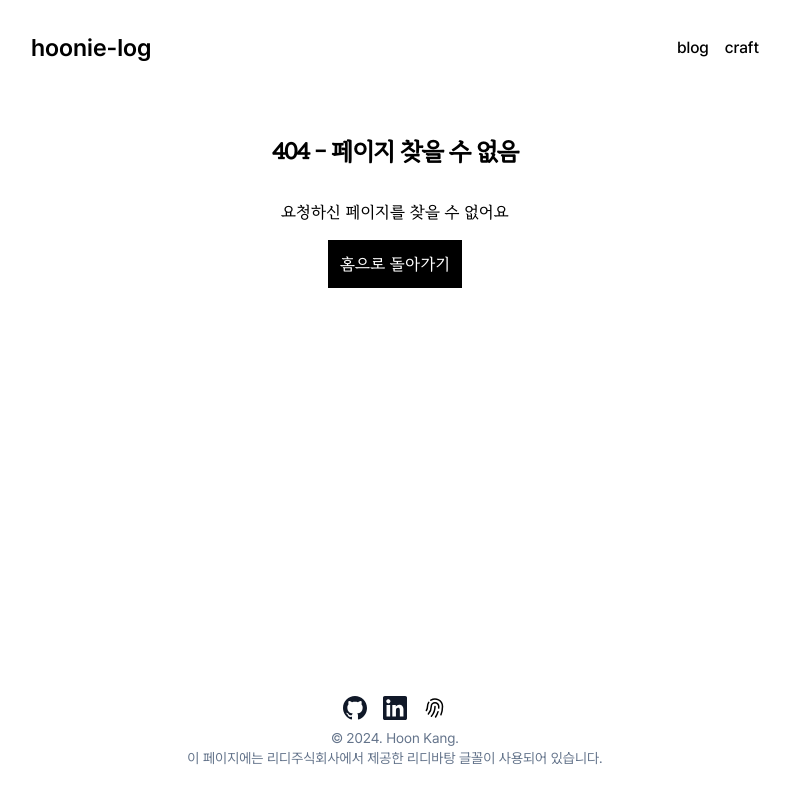
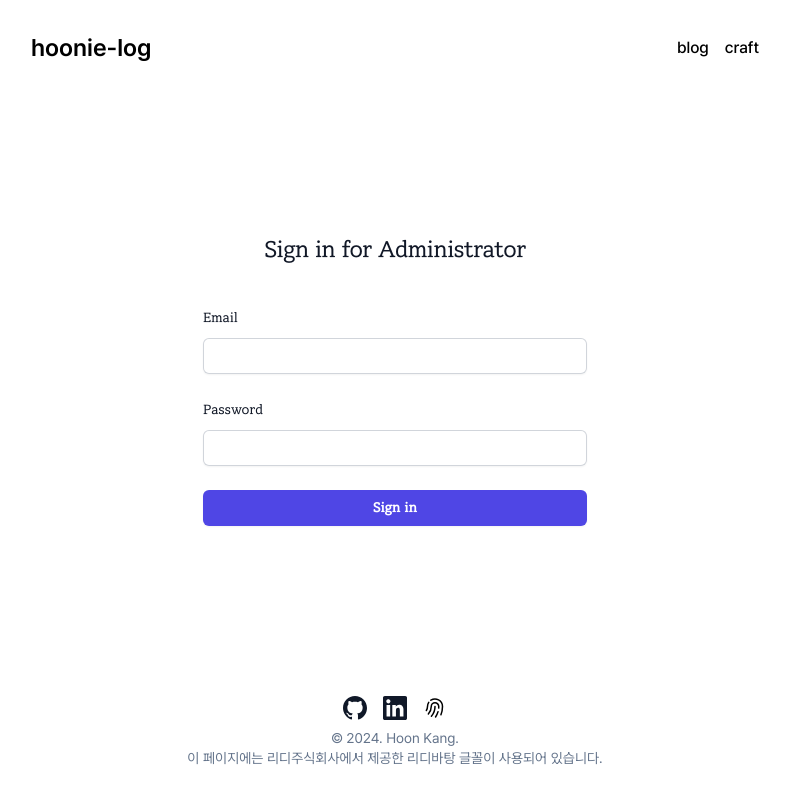
Before and after one commit to starcradle101/hoonie-log, a Next.js app: page /login in a window 1280 px wide. Before the commit this address had no page. Shown: the whole page, without its empty margins (245-1035 px from the left). Built offline with nearby package versions, Linux system fonts and the light colour scheme.

Commit message:
feat(Login): create login page component
로그인 페이지 컴포넌트 구현
Refs: #4

```diff
--- /dev/null
+++ b/src/app/login/page.tsx
@@ -0,0 +1,65 @@
+import { login } from '@/src/utils/supabase/actions';
+
+export default async function LoginPage() {
+	return (
+		<div className='flex min-h-full flex-1 flex-col justify-center px-6 py-12 lg:px-8'>
+			<div className='sm:mx-auto sm:w-full sm:max-w-sm'>
+				<h2 className='text-center text-2xl tracking-tight text-gray-900'>
+					Sign in for Administrator
+				</h2>
+			</div>
+
+			<div className='mt-10 sm:mx-auto sm:w-full sm:max-w-sm'>
+				<form className='space-y-6'>
+					<div>
+						<label
+							htmlFor='email'
+							className='block text-sm font-medium leading-6 text-gray-900'
+						>
+							Email
+						</label>
+						<div className='mt-2'>
+							<input
+								id='email'
+								name='email'
+								type='email'
+								required
+								className='block w-full rounded-md border-0 py-1.5 pl-3 text-gray-900 shadow-sm ring-1 ring-inset ring-gray-300 placeholder:text-gray-400 focus:ring-1 focus:ring-inset focus:ring-purple-600 sm:text-sm sm:leading-6'
+							/>
+						</div>
+					</div>
+
+					<div>
+						<div className='flex items-center justify-between'>
+							<label
+								htmlFor='password'
+								className='block text-sm font-medium leading-6 text-gray-900'
+							>
+								Password
+							</label>
+						</div>
+						<div className='mt-2'>
+							<input
+								id='password'
+								name='password'
+								type='password'
+								required
+								className='block w-full rounded-md border-0 py-1.5 pl-3 text-gray-900 shadow-sm ring-1 ring-inset ring-gray-300 placeholder:text-gray-400 focus:ring-1 focus:ring-inset focus:ring-purple-600 sm:text-sm sm:leading-6'
+							/>
+						</div>
+					</div>
+
+					<div>
+						<button
+							type='submit'
+							className='flex w-full justify-center rounded-md bg-indigo-600 px-3 py-1.5 text-sm font-semibold leading-6 text-white shadow-sm hover:bg-indigo-400 focus-visible:outline focus-visible:outline-2 focus-visible:outline-offset-2 focus-visible:outline-indigo-600'
+							formAction={login}
+						>
+							Sign in
+						</button>
+					</div>
+				</form>
+			</div>
+		</div>
+	);
+}
```
